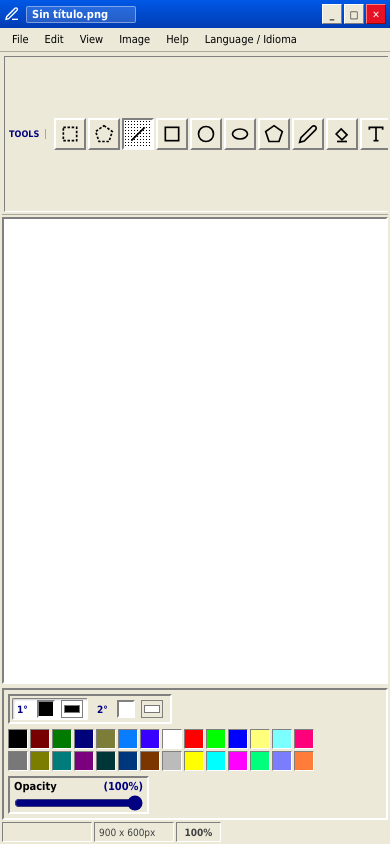
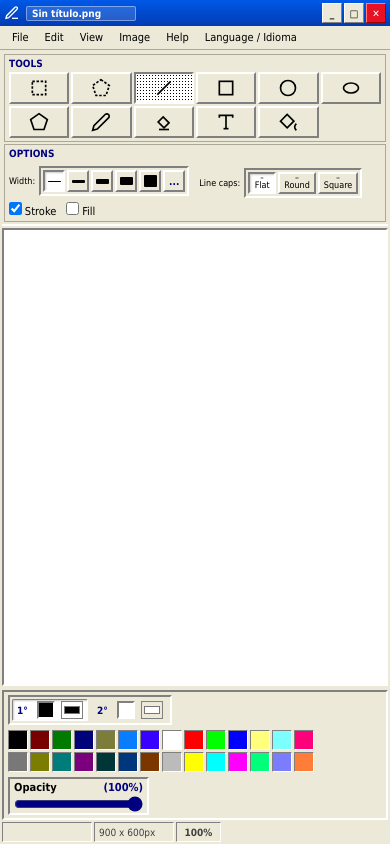
Before and after one commit to jeissonmgz/PaintCanvas, a plain HTML site: page index.html in a window 390 px wide. Drawn offline with Linux system fonts and the light colour scheme.

Commit message:
:iphone: Mobile layout to tools and options

```diff
--- a/style.css
+++ b/style.css
@@ -1253,26 +1253,33 @@ body {
         max-height: 100%;
         border: none;
         box-shadow: none;
+        display: flex;
+        flex-direction: column;
     }
 
     .title-bar {
         padding: 0 4px;
+        height: 26px;
+        font-size: 11px;
     }
 
     .title-bar-text {
-        max-width: 70vw;
+        max-width: 65vw;
         overflow: hidden;
     }
 
     .retro-title-input {
         max-width: 110px;
+        font-size: 10px;
     }
 
     .menu-bar {
+        height: 24px;
         overflow-x: auto;
         white-space: nowrap;
         scrollbar-width: none;
         -webkit-overflow-scrolling: touch;
+        flex-shrink: 0;
     }
 
     .menu-bar::-webkit-scrollbar {
@@ -1292,67 +1299,90 @@ body {
 
     /* Main Workspace Layout on Mobile: Vertical Column */
     .app-body {
+        flex: 1;
+        display: flex;
         flex-direction: column;
+        overflow: hidden;
         padding: 2px;
         gap: 2px;
     }
 
-    /* Top Horizontal Scrollable Mobile Toolbar */
+    /* Mobile Toolbar Panel: Vertical stack of 2 compact sections (Tools Box + Options Box) */
     .sidebar-panel {
         width: 100%;
         height: auto;
-        flex-direction: row;
+        flex-direction: column;
         align-items: stretch;
-        gap: 4px;
-        overflow-x: auto;
+        gap: 2px;
         background-color: #ece9d8;
-        border-bottom: 1px solid #aca899;
+        border-bottom: 2px solid;
+        border-color: #808080 #ffffff #ffffff #808080;
         padding: 2px;
         flex-shrink: 0;
-        scrollbar-width: thin;
-        -webkit-overflow-scrolling: touch;
     }
 
     .panel-box {
         display: flex;
+        flex-direction: column;
+        padding: 3px 4px;
+        border: 1px solid #aca899;
+        background-color: #ece9d8;
+    }
+
+    .panel-header {
+        font-size: 10px;
+        font-weight: bold;
+        color: #000080;
+        margin-bottom: 3px;
+        margin-right: 0;
+        padding-right: 0;
+        border-right: none;
+    }
+
+    /* 6-Column Grid for Tools on Mobile: All 11 tools fit in 2 compact rows */
+    .tools-grid {
+        display: grid;
+        grid-template-columns: repeat(6, 1fr);
+        gap: 2px;
+        overflow: visible;
+        width: 100%;
+    }
+
+    .tool-btn {
+        height: 30px;
+        min-width: 0;
+        padding: 2px;
+        gap: 2px;
+        justify-content: center;
         flex-direction: row;
-        align-items: center;
-        gap: 4px;
-        padding: 2px 4px;
-        border-width: 1px;
-    }
-
-    .panel-header {
-        margin-bottom: 0;
-        margin-right: 4px;
-        padding-right: 6px;
-        border-right: 1px solid #aca899;
+    }
+
+    .tool-icon {
+        width: 18px;
+        height: 18px;
+        flex-shrink: 0;
+    }
+
+    .tool-label {
         font-size: 9px;
         white-space: nowrap;
-    }
-
-    .tools-grid {
-        display: flex;
-        flex-direction: row;
-        flex-wrap: nowrap;
-        gap: 2px;
-        overflow-x: auto;
-    }
-
-    .tool-btn {
-        height: 28px;
-        min-width: 28px;
-        padding: 2px 4px;
-        gap: 2px;
-    }
-
+        overflow: hidden;
+        text-overflow: ellipsis;
+    }
+
+    /* Tool Options Box on Mobile: Horizontal Wrap Row Layout */
     .tool-options-box {
         display: flex;
         flex-direction: row;
+        flex-wrap: wrap;
         align-items: center;
-        gap: 6px;
-        overflow-x: auto;
-        white-space: nowrap;
+        gap: 4px 10px;
+        padding: 3px 4px;
+    }
+
+    .tool-options-box .panel-header {
+        width: 100%;
+        margin-bottom: 1px;
     }
 
     .option-row-group {
@@ -1363,6 +1393,10 @@ body {
         margin-bottom: 0;
     }
 
+    .option-row-group label {
+        font-size: 9px;
+    }
+
     .option-row {
         display: flex;
         align-items: center;
@@ -1370,26 +1404,47 @@ body {
         margin-top: 0 !important;
     }
 
+    .width-preset-btn {
+        width: 22px;
+        height: 22px;
+        padding: 1px;
+    }
+
+    .cap-preset-btn {
+        padding: 2px 4px;
+        height: 22px;
+    }
+
+    .cap-label {
+        font-size: 9px;
+    }
+
     /* Canvas Container */
     .canvas-container {
-        padding: 20px 15px;
+        flex: 1;
+        min-height: 150px;
+        padding: 15px 10px;
     }
 
     /* Bottom Color Bar & Palette */
     .bottom-panel {
         padding: 2px;
         gap: 2px;
+        flex-shrink: 0;
     }
 
     .color-bar {
         height: auto;
-        padding: 4px;
+        padding: 3px 4px;
+        display: flex;
         flex-wrap: wrap;
+        align-items: center;
         justify-content: space-between;
         gap: 4px;
     }
 
     .color-rows-container {
+        display: flex;
         flex-direction: row;
         gap: 4px;
         padding: 2px;
@@ -1500,6 +1555,7 @@ body {
         display: none;
     }
 
+    /* On narrow phones, hide text label inside tool button to make buttons clean square icon touch targets */
     .tool-label {
         display: none;
     }
@@ -1507,7 +1563,7 @@ body {
     .tool-btn {
         min-width: 32px;
         height: 32px;
-        padding: 4px;
+        padding: 3px;
         justify-content: center;
     }
 
```
